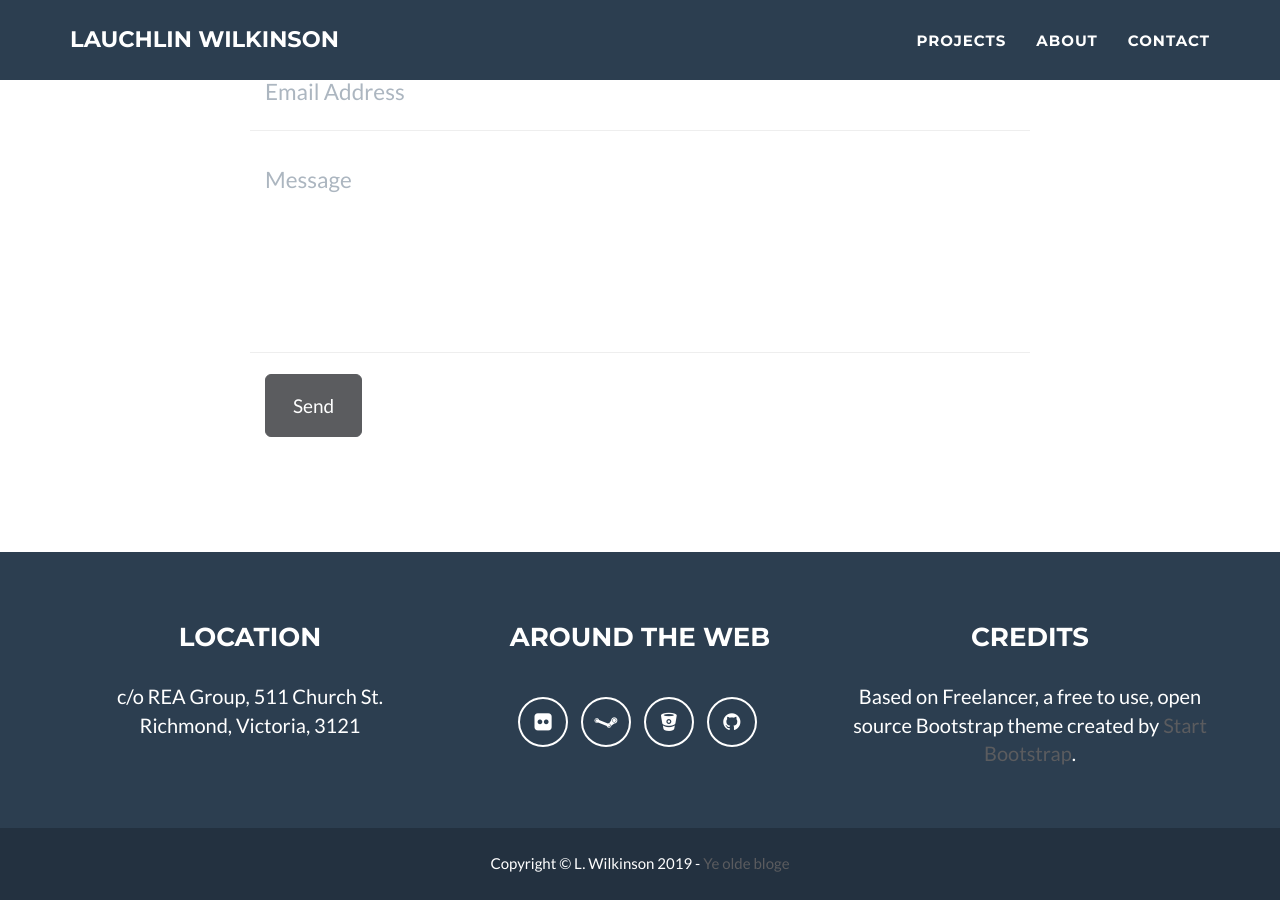
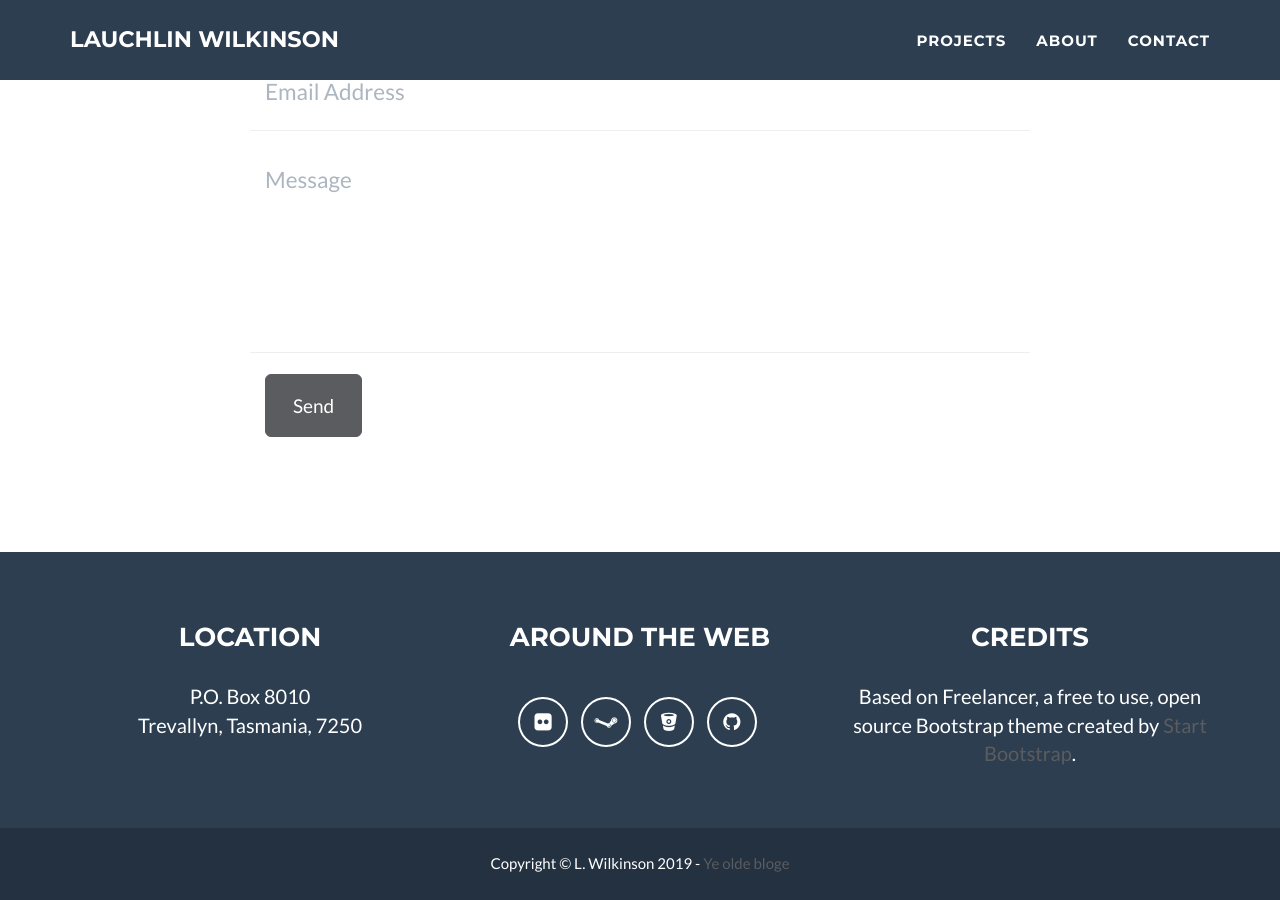
Before and after one commit to lokulin/lauchlin.com, a Jekyll site: the page built from index.html, in a window 1280 px wide and 900 px high, scrolled down 1809 px. Built offline with Jekyll 4.4.1, drawn with Linux system fonts in a browser that asks for light colours; comment, search, counter and statistics services are not loaded.

Commit message:
Update postal details

```diff
--- a/_config.yml
+++ b/_config.yml
@@ -33,8 +33,8 @@ social:
 
 # Postal address (add as many lines as necessary)
 address:
-  - line: c/o REA Group, 511 Church St.
-  - line: Richmond, Victoria, 3121
+  - line: P.O. Box 8010
+  - line: Trevallyn, Tasmania, 7250
 
 # Credits content
 credits: 'Based on Freelancer, a free to use, open source Bootstrap theme created by <a href="http://startbootstrap.com">Start Bootstrap</a>.'
```
